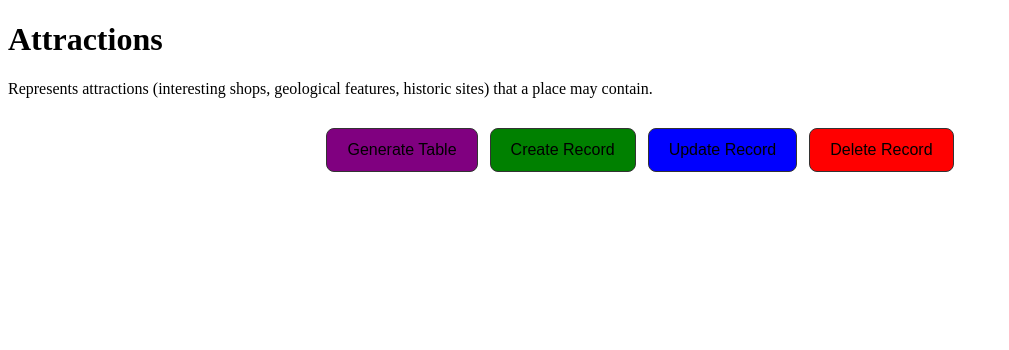
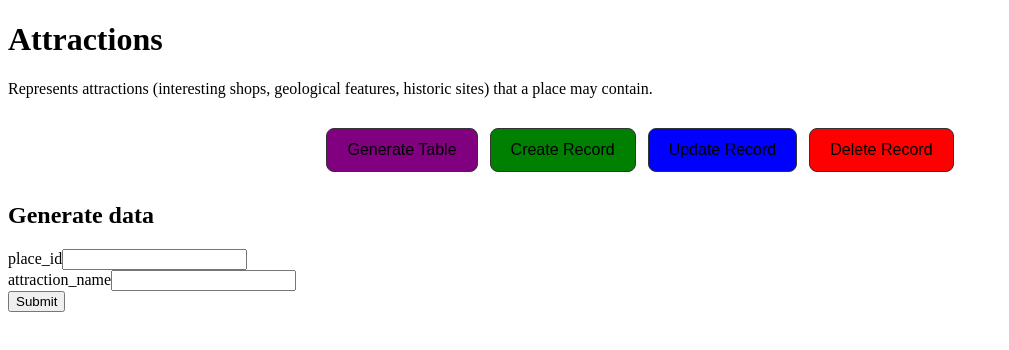
Before and after one commit to daniellanorris/cs340-road-trip-guru, a Next.js app in the folder frontend/: page /Attractions in a window 1280 px wide. Both pictures are taken after a click on the button "Generate Table". Shown: the top 350 px of the page, without its empty margins (0-1009 px from the left). Built offline with nearby package versions, Linux system fonts and the light colour scheme.

Commit message:
adding form handling, form input data based on entity table structure

```diff
--- /dev/null
+++ b/frontend/src/components/CreateForm.jsx
@@ -0,0 +1,54 @@
+
+import {useState} from 'react'
+
+
+export default function Create({recordList}) {
+    const [formData, setFormData] = useState({});
+
+    function handleChange(event) {
+        const { name, value } = event.target;
+
+        setFormData({
+            ...formData,
+            [name]: value
+        });
+    }
+
+    return (
+        <>
+            <h2> Create a record </h2>
+            <form >
+                {Object.entries(recordList).map(([key, type]) => (
+
+                    <div key={key}>
+
+                        <label htmlFor={key}>
+                            {key}
+                        </label>
+
+                        <input
+                            id={key}
+                            name={key}
+                            type={
+                                type === Number
+                                    ? "number"
+                                    : type === Date
+                                        ? "date"
+                                        : "text"
+                            }
+                            value={formData[key] || ""}
+                            onChange={handleChange}
+                        />
+
+                    </div>
+
+                ))}
+
+
+                <button type="submit">Submit</button>
+            </form>
+        </>
+
+    )
+
+}
--- /dev/null
+++ b/frontend/src/components/DeleteForm.jsx
@@ -0,0 +1,53 @@
+import {useState} from 'react'
+
+export default function Delete({recordList}) {
+
+    const [formData, setFormData] = useState({});
+
+    function handleChange(event) {
+        const { name, value } = event.target;
+
+        setFormData({
+            ...formData,
+            [name]: value
+        });
+    }
+
+    return (
+        <>
+            <h2> Delete data </h2>
+            <form >
+                {Object.entries(recordList).map(([key, type]) => (
+
+                    <div key={key}>
+
+                        <label htmlFor={key}>
+                            {key}
+                        </label>
+
+                        <input
+                            id={key}
+                            name={key}
+                            type={
+                                type === Number
+                                    ? "number"
+                                    : type === Date
+                                        ? "date"
+                                        : "text"
+                            }
+                            value={formData[key] || ""}
+                            onChange={handleChange}
+                        />
+
+                    </div>
+
+                ))}
+
+
+                <button type="submit">Submit</button>
+            </form>
+        </>
+
+    )
+
+}
--- /dev/null
+++ b/frontend/src/components/GenerateForm.jsx
@@ -0,0 +1,54 @@
+
+import {useState} from 'react'
+
+export default function Generate({recordList}) {
+
+    const [formData, setFormData] = useState({});
+
+    function handleChange(event) {
+        const { name, value } = event.target;
+
+        setFormData({
+            ...formData,
+            [name]: value
+        });
+    }
+
+    return (
+        <>
+            <h2> Generate data </h2>
+             <form >
+                {Object.entries(recordList).map(([key, type]) => (
+
+                    <div key={key}>
+
+                        <label htmlFor={key}>
+                            {key}
+                        </label>
+
+                        <input
+                            id={key}
+                            name={key}
+                            type={
+                                type === Number
+                                    ? "number"
+                                    : type === Date
+                                        ? "date"
+                                        : "text"
+                            }
+                            value={formData[key] || ""}
+                            onChange={handleChange}
+                        />
+
+                    </div>
+
+                ))}
+
+
+                <button type="submit">Submit</button>
+            </form>
+        </>
+
+    )
+
+}
--- /dev/null
+++ b/frontend/src/components/UpdateForm.jsx
@@ -0,0 +1,53 @@
+
+import { useState } from "react";
+export default function Update({recordList}) {
+
+    const [formData, setFormData] = useState({});
+
+    function handleChange(event) {
+        const { name, value } = event.target;
+
+        setFormData({
+            ...formData,
+            [name]: value
+        });
+    }
+
+    return (
+        <>
+            <h2> Update data </h2>
+                      <form >
+                {Object.entries(recordList).map(([key, type]) => (
+
+                    <div key={key}>
+
+                        <label htmlFor={key}>
+                            {key}
+                        </label>
+
+                        <input
+                            id={key}
+                            name={key}
+                            type={
+                                type === Number
+                                    ? "number"
+                                    : type === Date
+                                        ? "date"
+                                        : "text"
+                            }
+                            value={formData[key] || ""}
+                            onChange={handleChange}
+                        />
+
+                    </div>
+
+                ))}
+
+
+                <button type="submit">Submit</button>
+            </form>
+        </>
+
+    )
+
+}
--- a/frontend/src/components/crud.jsx
+++ b/frontend/src/components/crud.jsx
@@ -1,23 +1,98 @@
 import './Crud.css';
 
-export default function Crud() {
+import { useState } from 'react';
+
+import Generate from './GenerateForm';
+import Update from './UpdateForm';
+import Create from './CreateForm';
+import Delete from './DeleteForm';
+
+import {
+    roadTrippers,
+    roadTripPlaces,
+    roadTripRoutes,
+    attractions,
+    places,
+    tripBudgets
+} from '../types/data';
+
+export default function Crud({ entityType }) {
+
+    const [isOpen, setIsOpen] = useState("");
+
+    const entityData = {
+        places: places,
+        tripBudgets: tripBudgets,
+        attractions: attractions,
+        roadTripRoutes: roadTripRoutes,
+        roadTripPlaces: roadTripPlaces,
+        roadTrippers: roadTrippers
+    };
+
+    const data = entityData[entityType];
+    console.log(data)
+
+    if (!data) {
+        console.error(`No entity type found: ${entityType}`);
+    }
+
+    function handleOpen(value) {
+        setIsOpen(value);
+    }
+
     return (
+        <>
             <div className="crud-container">
-            <button className="crud-button generate">
+
+                <button
+                    onClick={() => handleOpen("generate")}
+                    className="crud-button generate"
+                >
                     Generate Table
                 </button>
 
-            <button className="crud-button create">
+                <button
+                    onClick={() => handleOpen("create")}
+                    className="crud-button create"
+                >
                     Create Record
                 </button>
 
-            <button className="crud-button update">
+                <button
+                    onClick={() => handleOpen("update")}
+                    className="crud-button update"
+                >
                     Update Record
                 </button>
 
-            <button className="crud-button delete">
+                <button
+                    onClick={() => handleOpen("delete")}
+                    className="crud-button delete"
+                >
                     Delete Record
                 </button>
+
             </div>
+
+            <div className="form-container">
+
+                {isOpen === "generate" && (
+                    <Generate recordList={data} />
+                )}
+
+                {isOpen === "create" && (
+                    <Create recordList={data} />
+                )}
+
+                {isOpen === "update" && (
+                    <Update recordList={data} />
+                )}
+
+                {isOpen === "delete" && (
+                    <Delete recordList={data} />
+                )}
+
+            </div>
+        </>
     );
 }
--- a/frontend/src/pages/Attractions.jsx
+++ b/frontend/src/pages/Attractions.jsx
@@ -1,4 +1,4 @@
-import Crud from "../components/crud"
+import Crud from "../components/Crud"
 
 export default function Attractions() {
 
@@ -6,7 +6,7 @@ export default function Attractions() {
         <>
         <h1> Attractions</h1>
         <p> Represents attractions (interesting shops, geological features, historic sites) that a place may contain.</p>
-        <Crud></Crud>
+        <Crud entityType="attractions"></Crud>
         </>
     )
 }
--- a/frontend/src/pages/Places.jsx
+++ b/frontend/src/pages/Places.jsx
@@ -1,12 +1,12 @@
 
-import Crud from "../components/crud"
+import Crud from "../components/Crud"
 export default function Places() {
 
     return (
         <>
         <h1> Places </h1>
         <p> A physical place in the world that can be added to a road trip route, such as a city or municipality.</p>
-        <Crud></Crud>
+        <Crud entityType="places"></Crud>
         </>
     )
 }
--- a/frontend/src/pages/RoadTripPlaces.jsx
+++ b/frontend/src/pages/RoadTripPlaces.jsx
@@ -1,5 +1,5 @@
 
-import Crud from "../components/crud"
+import Crud from "../components/Crud"
 
 export default function RoadTripPlaces() {
 
@@ -7,7 +7,7 @@ export default function RoadTripPlaces() {
         <>
         <h1> RoadTripPlaces </h1>
         <p> Represents the association between a road trip and a place, as a place can have multiple road trips assigned to it, and a road trip can have multiple places along its route.</p>
-        <Crud></Crud>
+        <Crud entityType="roadTripPlaces"/>
         </>
     )
 }
--- a/frontend/src/pages/RoadTripRoutes.jsx
+++ b/frontend/src/pages/RoadTripRoutes.jsx
@@ -1,12 +1,12 @@
 
-import Crud from "../components/crud"
+import Crud from "../components/Crud"
 export default function RoadTripRoutes() {
 
     return (
         <>
         <h1> RoadTripRoutes</h1>
         <p> Represents a road trip route that helps users organize their planned trips, destinations, and travel information. The start_date and end_date attributes can be NULL because users may create a route before finalizing their travel schedule. Additionally, users may not want to declare these dates when creating the road trip, as they may not know the exact dates that work with their schedule until later on.</p>
-        <Crud></Crud>
+        <Crud entityType="roadTripRoutes"></Crud>
         </>
     )
 }
--- a/frontend/src/pages/RoadTrippers.jsx
+++ b/frontend/src/pages/RoadTrippers.jsx
@@ -1,4 +1,4 @@
-import Crud from "../components/crud"
+import Crud from "../components/Crud"
 
 export default function RoadTrippers() {
 
@@ -6,7 +6,7 @@ export default function RoadTrippers() {
         <>
         <h1> RoadTrippers</h1>
         <p> Represents an individual user that the road trip belongs to. A single road tripper can create multiple road trips.</p>
-        <Crud></Crud>
+        <Crud entityType="roadTrippers"></Crud>
         </>
     )
 }
--- a/frontend/src/pages/TripBudgets.jsx
+++ b/frontend/src/pages/TripBudgets.jsx
@@ -1,4 +1,4 @@
-import Crud from "../components/crud"
+import Crud from "../components/Crud"
 
 export default function TripBudgets() {
 
@@ -6,7 +6,7 @@ export default function TripBudgets() {
         <>
         <h1> TripBudgets </h1>
         <p> Represents budget information related to a road trip route, allowing users to track overall and daily spending limits. The budget attributes can be NULL because users may create a road trip before deciding their budget. </p>
-        <Crud></Crud>
+        <Crud entityType="tripBudgets"></Crud>
         </>
     )
 }
--- /dev/null
+++ b/frontend/src/types/data.js
@@ -0,0 +1,35 @@
+export const attractions = {
+    place_id: Number,
+    attraction_name: String
+};
+
+export const roadTripRoutes = {
+    road_tripper_id: Number,
+    road_trip_name: String,
+    distance: Number,
+    start_date: Date,
+    end_date: Date
+};
+
+export const roadTripPlaces = {
+    road_trip_id: Number,
+    place_id: Number,
+    stop_order: Number
+};
+
+export const places = {
+    place_name: String,
+    place_state: String,
+    place_city: String
+};
+
+export const tripBudgets = {
+    total_budget: Number,
+    daily_budget: Number,
+    road_trip_id: Number
+};
+
+export const roadTrippers = {
+    username: String,
+    email: String
+};
```
Lines whose indentation alone changed are shown as unchanged.
